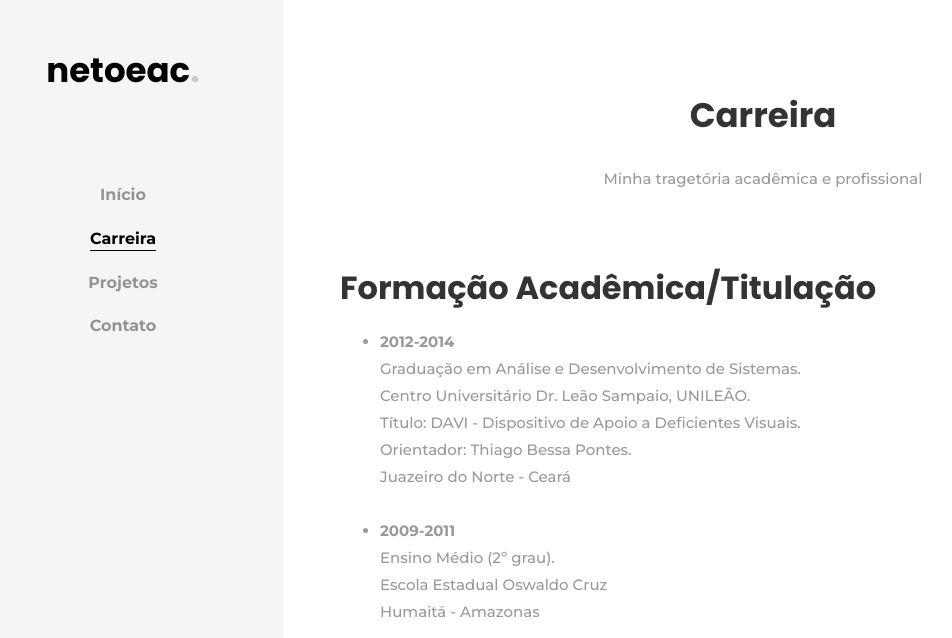
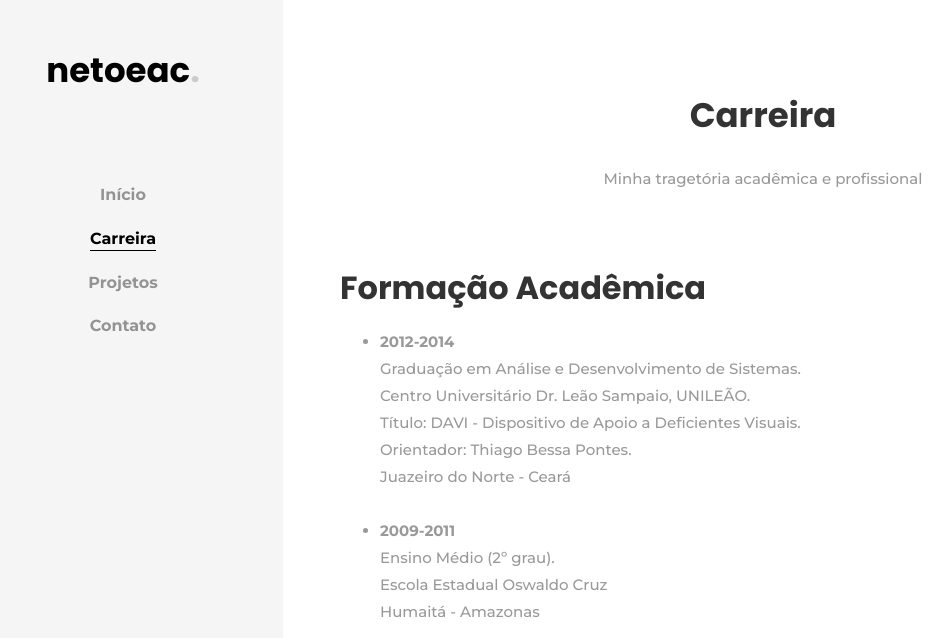
Before and after one commit to netoeac/netoeac.github.io, a plain HTML site: page career.html in a window 1280 px wide. Shown: the top 638 px of the page, without its empty margins (37-989 px from the left). Drawn offline with Linux system fonts and the light colour scheme; some packages are replaced by stand-ins of ours; no server answers; files whose address does not match are found by name.

Commit message:
career updated

```diff
--- a/career.html
+++ b/career.html
@@ -86,7 +86,7 @@
 				</div>
 
 			<div class="col-lg-8 ftco-animate">
-	            <h2 class="mb-3 font-weight-bold" id="formacao-comp">Formação Acadêmica/Titulação</h2>
+	            <h2 class="mb-3 font-weight-bold" id="formacao-comp">Formação Acadêmica</h2>
 	           		<div text-align= "justify-content-center">
 					<ul>
 				  		<li>
```
